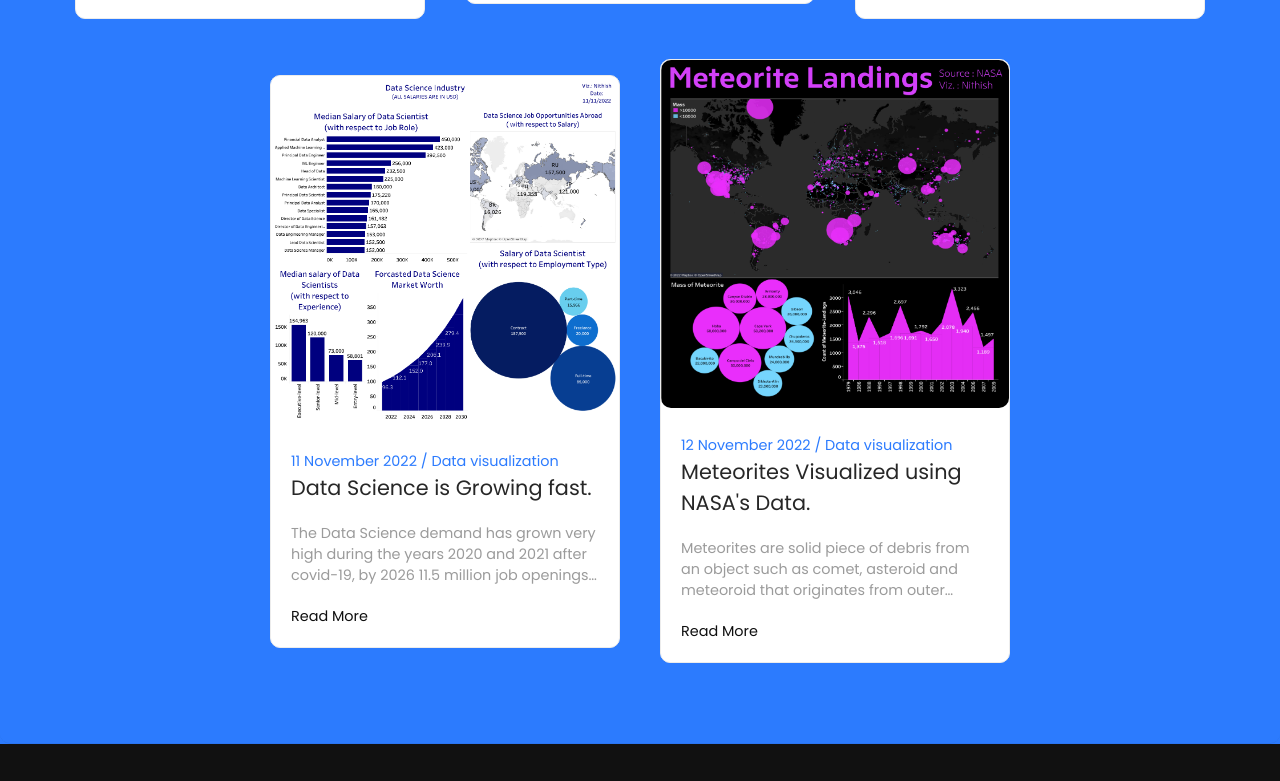
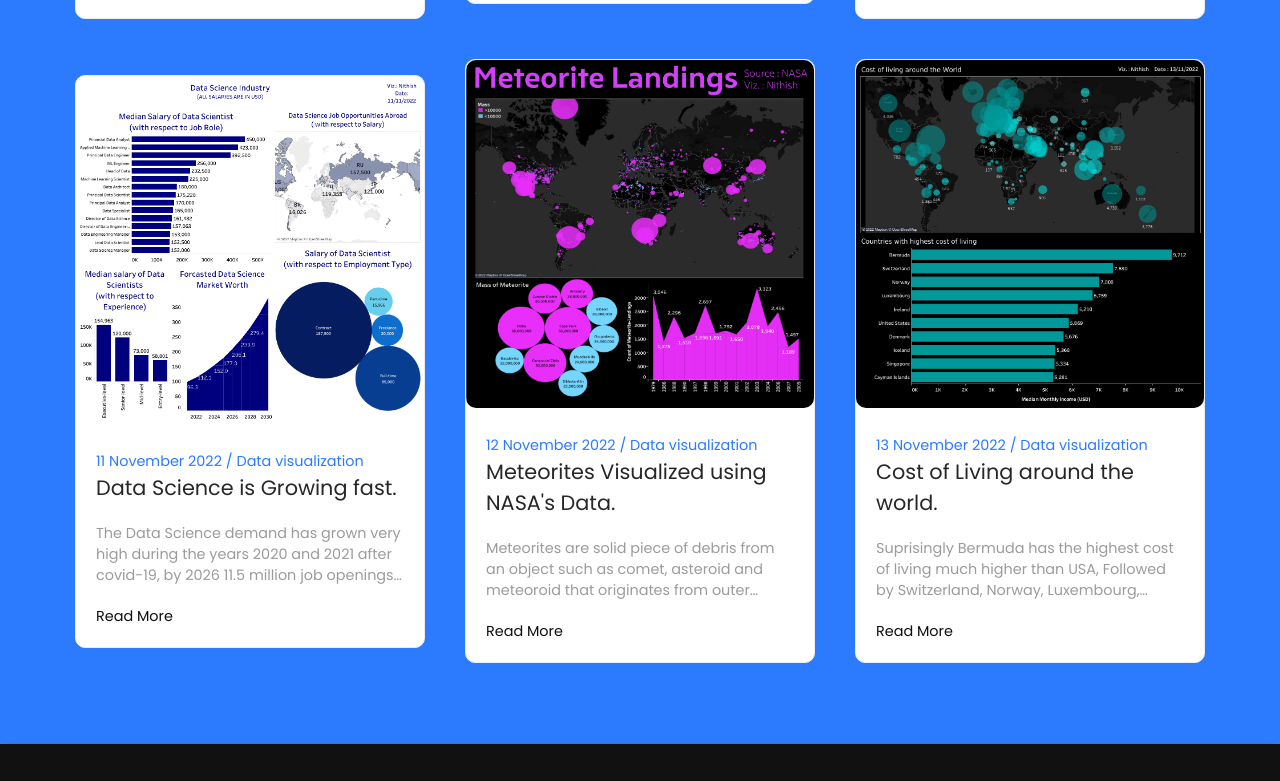
Before and after one commit to Nithish-Yadav-31/NeotricAI-DataViz-Society, a plain HTML site: page index.html in a window 1280 px wide. Shown: the part 1499-2280 px from the top of the page. Drawn offline with Linux system fonts and the light colour scheme; a script that the page names is missing.

Commit message:
Update index.html

```diff
--- a/index.html
+++ b/index.html
@@ -174,6 +174,23 @@
                 </div>
             </div>
 
+            <!--Post8-->
+            <div class="blog-box">
+                <!--img-->
+                <div class="blog-img">
+                    <img src="images/Cost Of Living.png" alt="Blogpost">
+                </div>
+
+                <div class="blog-text">
+                    <span>13 November 2022 / Data visualization</span>
+                    <br>
+                    <a href="#" class="blog-title">Cost of Living around the world.</a>
+                    <p>Suprisingly Bermuda has the highest cost of living much higher than USA, Followed by Switzerland, Norway, Luxembourg, Ireland and United States.</p>
+                    <a href="https://www.linkedin.com/posts/nithishyadavs31_tableau-datavisualization-mumbaiindians-activity-6988583523003637760-Mfg0?utm_source=share&utm_medium=member_desktop">Read More</a>
+                </div>
+            </div>
+
+
 
         </div>
 
```
